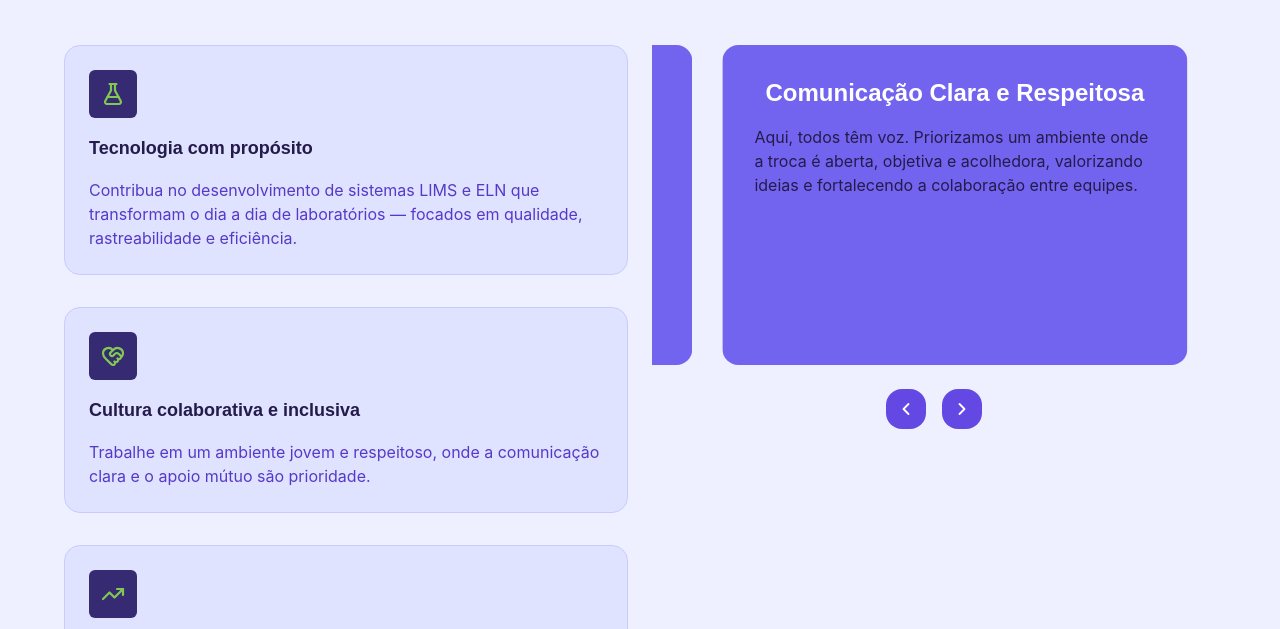
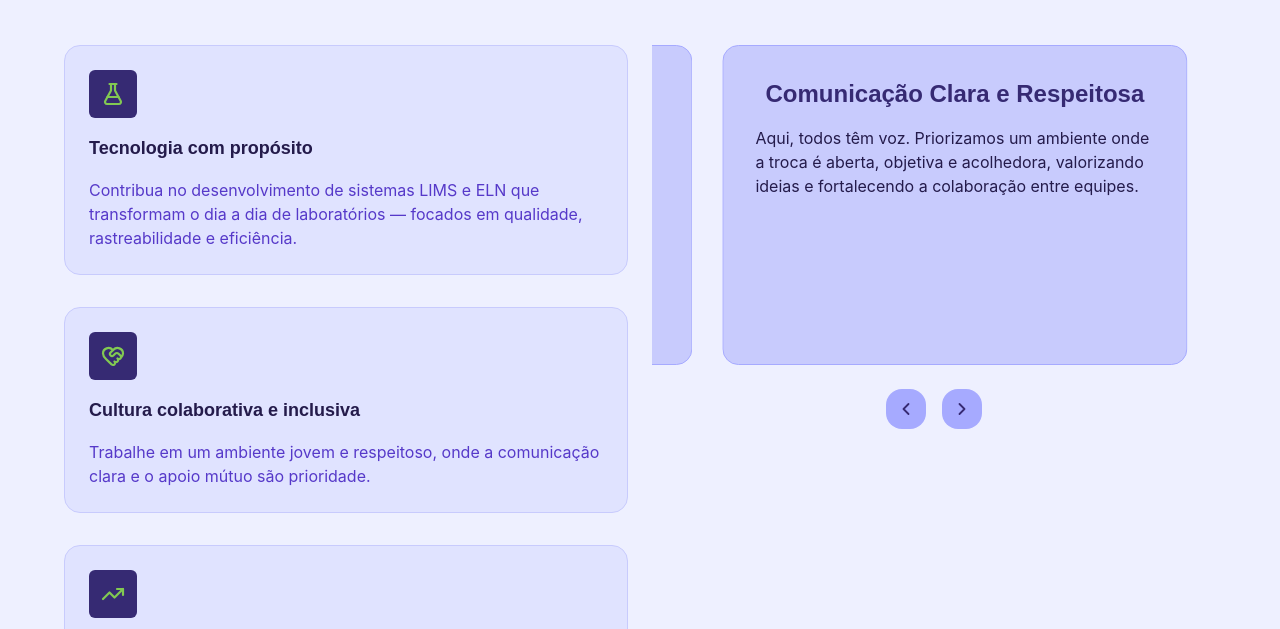
Before and after one commit to Byorks/website-linesync, a website: page pages/trainee-promo.html in a window 1280 px wide. Shown: the part 721-1350 px from the top of the page. Drawn offline with Linux system fonts and the light colour scheme; a web font is replaced by a local one.

Commit message:
style: ajustes cards

```diff
--- a/css/style.css
+++ b/css/style.css
@@ -232,7 +232,11 @@
     }
 
     .trainee-culture-card {
-        @apply flex flex-col gap-4 p-8 bg-misk-500  dark:bg-misk-950 dark:border dark:border-misk-200 rounded-lg text-white min-h-80;
+        @apply flex flex-col gap-4 p-8 bg-misk-200 border border-misk-300  dark:bg-misk-950 dark:border dark:border-misk-200 rounded-lg text-white min-h-80;
+    }
+
+    .trainee-culture-card h3 {
+        @apply text-primary
     }
 
     .collaborators-cards {
--- a/pages/trainee-promo.html
+++ b/pages/trainee-promo.html
@@ -258,11 +258,11 @@
                                 <!-- Navigation -->
                                 <div class="flex justify-center gap-4 mt-6">
                                     <button type="button" aria-label="previous slid" title="previous slide"
-                                        class="swiper-button-prev-2 w-10 h-10 bg-misk-600 dark:bg-misk-950  text-white rounded-lg flex items-center justify-center hover:bg-misk-700 cursor-pointer">
+                                        class="swiper-button-prev-2 w-10 h-10 bg-misk-300 dark:bg-misk-800  text-primary rounded-lg flex items-center justify-center hover:bg-misk-700 cursor-pointer">
                                         <svg data-lucide="chevron-left" width="20" height="20"></svg>
                                     </button>
                                     <button type="button" aria-label="next slide" title="next slide"
-                                        class="swiper-button-next-2 w-10 h-10 bg-misk-600 dark:bg-misk-950  text-white rounded-lg flex items-center justify-center hover:bg-misk-700 cursor-pointer">
+                                        class="swiper-button-next-2 w-10 h-10 bg-misk-300 dark:bg-misk-800  text-primary rounded-lg flex items-center justify-center hover:bg-misk-700 cursor-pointer">
                                         <svg data-lucide="chevron-right" width="20" height="20"></svg>
                                     </button>
                                 </div>
```
Also changed, not shown: css/output.css.
